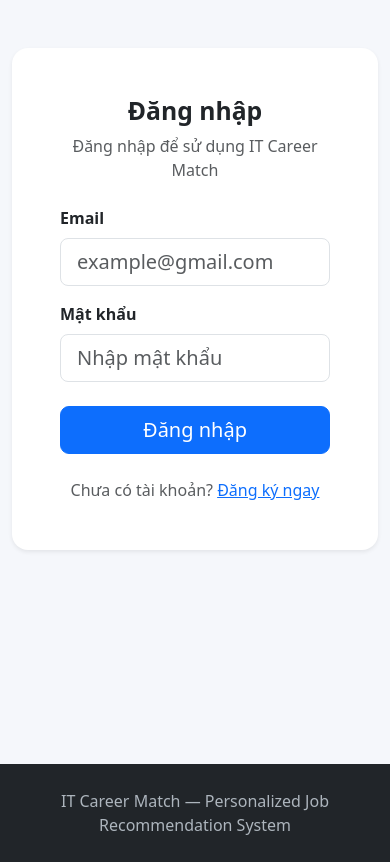
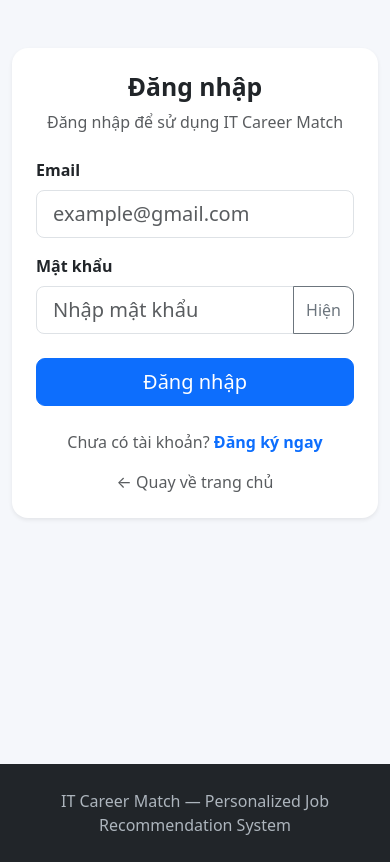
Before and after one commit to Storqh/IT-Career-Match, a Flask app: page /login in a window 390 px wide. Shown: the part 70-932 px from the top of the page. Run offline with Flask 3, Linux system fonts and the light colour scheme; parts of the project's set-up code (start-up, migrations or seed data) failed here and were passed over.

Commit message:
Improve login interface and validation

```diff
--- a/app.py
+++ b/app.py
@@ -79,27 +79,58 @@ def register():
     return render_template("register.html")
 @app.route("/login", methods=["GET", "POST"])
 def login():
+    # Nếu đã đăng nhập thì chuyển về Dashboard
+    if "user_id" in session:
+        return redirect(url_for("dashboard"))
 
     if request.method == "POST":
 
-        email = request.form["email"]
-        password = request.form["password"]
+        # Lấy dữ liệu từ form
+        email = request.form.get("email", "").strip()
+        password = request.form.get("password", "")
 
+        # Kiểm tra dữ liệu rỗng
+        if not email or not password:
+            return render_template(
+                "login.html",
+                message="Vui lòng nhập đầy đủ email và mật khẩu.",
+                message_type="warning",
+                email=email
+            )
+
+        # Tìm tài khoản trong Database
         connection = get_connection()
 
         user = connection.execute(
-            "SELECT * FROM users WHERE email = ?",
+            """
+            SELECT *
+            FROM users
+            WHERE email = ?
+            """,
             (email,)
         ).fetchone()
 
         connection.close()
 
+        # Email không tồn tại
         if user is None:
-            return "Email không tồn tại."
+            return render_template(
+                "login.html",
+                message="Không tìm thấy tài khoản với email này.",
+                message_type="danger",
+                email=email
+            )
 
+        # Sai mật khẩu
         if not check_password_hash(user["password"], password):
-            return "Mật khẩu không chính xác."
+            return render_template(
+                "login.html",
+                message="Mật khẩu không chính xác. Vui lòng thử lại.",
+                message_type="danger",
+                email=email
+            )
 
+        # Đăng nhập thành công
         session["user_id"] = user["user_id"]
         session["email"] = user["email"]
         session["role"] = user["role"]
--- a/templates/login.html
+++ b/templates/login.html
@@ -4,81 +4,270 @@
 Đăng nhập - IT Career Match
 {% endblock %}
 
+
 {% block content %}
 
 <div class="container py-5">
+
     <div class="row justify-content-center">
-        <div class="col-md-6 col-lg-5">
+
+        <div class="col-md-7 col-lg-5">
 
             <div class="card shadow-sm border-0">
-                <div class="card-body p-5">
+
+                <div class="card-body p-4 p-md-5">
+
+
+                    <!-- TITLE -->
 
                     <div class="text-center mb-4">
-                        <h2 class="fw-bold">Đăng nhập</h2>
+
+                        <h2 class="fw-bold mb-2">
+                            Đăng nhập
+                        </h2>
+
                         <p class="text-muted">
                             Đăng nhập để sử dụng IT Career Match
                         </p>
+
                     </div>
 
+
+                    <!-- MESSAGE -->
+
                     {% if message %}
-                    <div class="alert alert-danger">
+
+                    <div
+                        class="alert alert-{{ message_type|default('danger') }}
+                               alert-dismissible fade show"
+                        role="alert"
+                    >
+
+                        {% if message_type == "danger" %}
+
+                            <strong>Đăng nhập thất bại!</strong>
+
+                        {% elif message_type == "warning" %}
+
+                            <strong>Thiếu thông tin!</strong>
+
+                        {% elif message_type == "success" %}
+
+                            <strong>Thành công!</strong>
+
+                        {% endif %}
+
                         {{ message }}
+
+                        <button
+                            type="button"
+                            class="btn-close"
+                            data-bs-dismiss="alert"
+                            aria-label="Close">
+                        </button>
+
                     </div>
+
                     {% endif %}
+
+
+                    <!-- LOGIN FORM -->
 
                     <form method="POST">
 
+
+                        <!-- EMAIL -->
+
                         <div class="mb-3">
-                            <label class="form-label fw-bold">
+
+                            <label
+                                for="email"
+                                class="form-label fw-semibold"
+                            >
                                 Email
                             </label>
 
                             <input
                                 type="email"
+                                id="email"
                                 name="email"
                                 class="form-control form-control-lg"
                                 placeholder="example@gmail.com"
-                                required>
+                                value="{{ email|default('') }}"
+                                autocomplete="email"
+                                required
+                            >
+
                         </div>
 
-                        <div class="mb-4">
-                            <label class="form-label fw-bold">
+
+                        <!-- PASSWORD -->
+
+                        <div class="mb-3">
+
+                            <label
+                                for="password"
+                                class="form-label fw-semibold"
+                            >
                                 Mật khẩu
                             </label>
 
-                            <input
-                                type="password"
-                                name="password"
-                                class="form-control form-control-lg"
-                                placeholder="Nhập mật khẩu"
-                                required>
+
+                            <div class="input-group">
+
+                                <input
+                                    type="password"
+                                    id="password"
+                                    name="password"
+                                    class="form-control form-control-lg"
+                                    placeholder="Nhập mật khẩu"
+                                    autocomplete="current-password"
+                                    required
+                                >
+
+
+                                <button
+                                    class="btn btn-outline-secondary"
+                                    type="button"
+                                    onclick="togglePassword(this)"
+                                >
+                                    Hiện
+                                </button>
+
+                            </div>
+
                         </div>
 
-                        <button
-                            type="submit"
-                            class="btn btn-primary btn-lg w-100">
 
-                            Đăng nhập
+                        <!-- CAPS LOCK -->
 
-                        </button>
+                        <div
+                            id="capsLockWarning"
+                            class="text-warning small mb-3"
+                            style="display: none;"
+                        >
+                            Caps Lock đang được bật.
+                        </div>
+
+
+                        <!-- LOGIN BUTTON -->
+
+                        <div class="d-grid mt-4">
+
+                            <button
+                                type="submit"
+                                class="btn btn-primary btn-lg"
+                            >
+                                Đăng nhập
+                            </button>
+
+                        </div>
 
                     </form>
 
+
+                    <!-- REGISTER -->
+
                     <div class="text-center mt-4">
+
                         <span class="text-muted">
                             Chưa có tài khoản?
                         </span>
 
-                        <a href="{{ url_for('register') }}">
+                        <a
+                            href="{{ url_for('register') }}"
+                            class="text-decoration-none fw-semibold"
+                        >
                             Đăng ký ngay
                         </a>
+
                     </div>
 
+
+                    <!-- HOME -->
+
+                    <div class="text-center mt-3">
+
+                        <a
+                            href="{{ url_for('index') }}"
+                            class="text-muted text-decoration-none"
+                        >
+                            ← Quay về trang chủ
+                        </a>
+
+                    </div>
+
+
                 </div>
+
             </div>
 
         </div>
+
     </div>
+
 </div>
 
+
+<script>
+
+    // ============================
+    // HIỆN / ẨN MẬT KHẨU
+    // ============================
+
+    function togglePassword(button) {
+
+        const passwordInput =
+            document.getElementById("password");
+
+        if (passwordInput.type === "password") {
+
+            passwordInput.type = "text";
+            button.innerText = "Ẩn";
+
+        } else {
+
+            passwordInput.type = "password";
+            button.innerText = "Hiện";
+
+        }
+
+    }
+
+
+    // ============================
+    // CẢNH BÁO CAPS LOCK
+    // ============================
+
+    const passwordInput =
+        document.getElementById("password");
+
+    const capsLockWarning =
+        document.getElementById("capsLockWarning");
+
+
+    passwordInput.addEventListener("keyup", function(event) {
+
+        if (event.getModifierState("CapsLock")) {
+
+            capsLockWarning.style.display = "block";
+
+        } else {
+
+            capsLockWarning.style.display = "none";
+
+        }
+
+    });
+
+
+    passwordInput.addEventListener("blur", function() {
+
+        capsLockWarning.style.display = "none";
+
+    });
+
+</script>
+
+
 {% endblock %}
```
